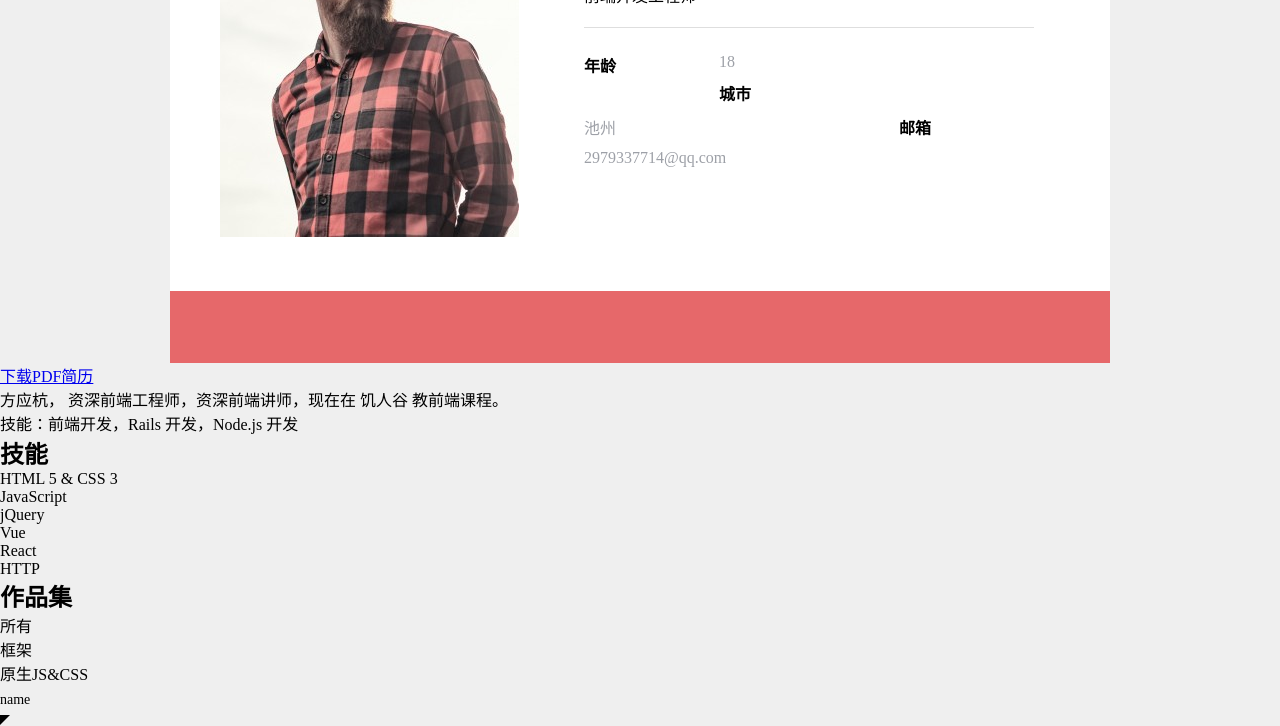
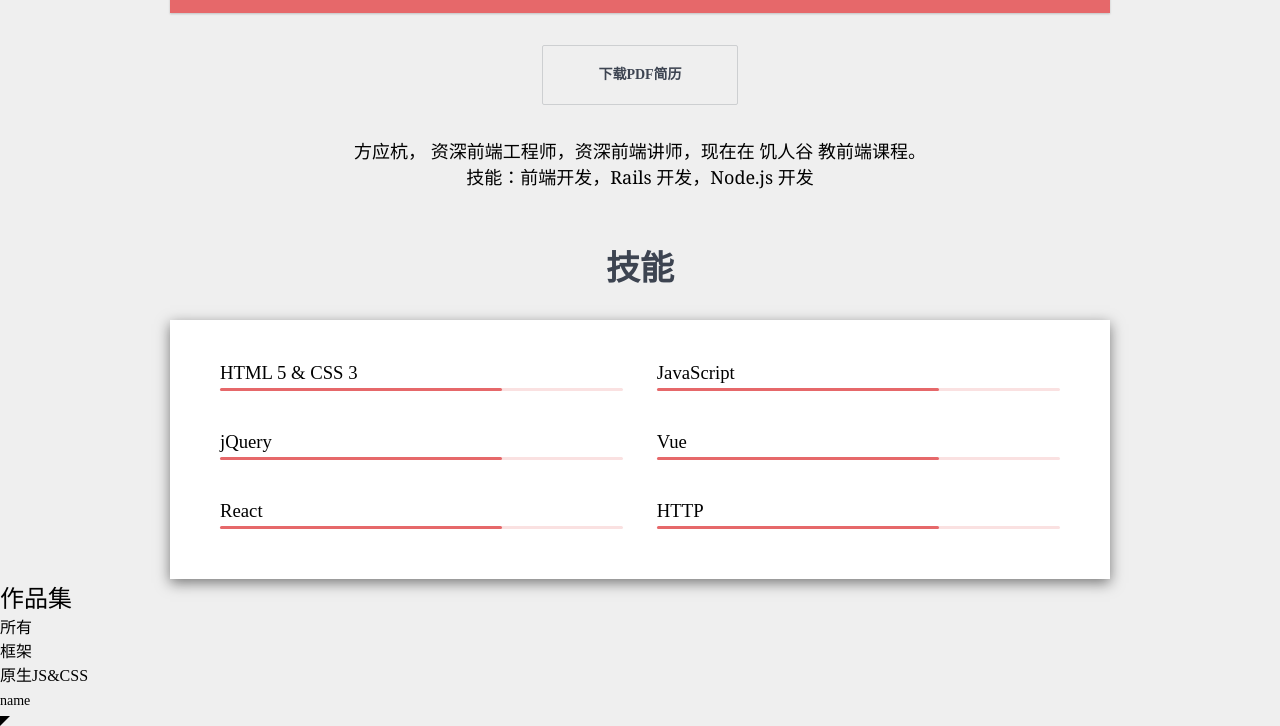
Before and after one commit to Youngto25/resume, a plain HTML site: page index.html in a window 1280 px wide. Shown: the part 675-1401 px from the top of the page. Drawn offline with Linux system fonts and the light colour scheme.

Commit message:
modify35

```diff
--- a/a.css
+++ b/a.css
@@ -20,8 +20,15 @@
     border-top: 1px solid #dedede;
   }
 
+  h1,h2,h3,h4,h5,h6{
+    font-weight: normal;
+  }
 
-  .topNavBar a{
+  ul,ol{
+    list-style: none;
+  }
+
+  a{
     text-decoration: none;/*去除下划线、继承body的颜色*/
     color:inherit;
   }
@@ -111,6 +118,7 @@
     margin-left: auto;
     margin-right: auto;
     background-color: #ffffff;
+    box-shadow: 0px 1px 2px 0px rgba(0,0,0,0.2);
   }
 
   .userCard .welcome{
@@ -197,6 +205,93 @@
     vertical-align:top;
   }
 
+  body>main{
+    margin-top: -350px;
+  }
+
+  body>main .downlocadResume-wrapper{
+    text-align: center;
+  }
+
+  body>main .downloadResume{
+    border: 1px solid #cdcfd1;
+    background: #efefef;
+    font-size: 14px;
+    line-height: 16px;
+    padding: 21px 55px;
+    display: inline-block;
+    border-radius: 2px;
+    color: #3d4451;
+    font-weight: bold;
+    margin: 32px 0;
+    transition: box-shadow 0.2s;
+  }
+
+  body> main .downloadResume:hover{
+    box-shadow: 0px 4px 13px 0px rgba(0,0,0,0.5);
+  }
+
+  body >main .introduce{
+    max-width: 940px;
+    margin-left: auto;
+    margin-right: auto;
+    text-align: center;
+    font-family: Georgia, "Times New Roman", Times, sans-serif;
+    font-size: 18px;
+  }
+
+  section.skills{
+    max-width: 940px;
+    margin-left: auto;
+    margin-right: auto;
+    margin-top: 60px;
+  }
+
+  section.skills>h2{
+    text-align: center;
+    color: #3d4451;
+    font-size:34px;
+    line-height: 1.2;
+    font-weight: 600;
+  }
+
+  section.skills>h3{
+    font-size: 14px;
+    line-height: 1.1;
+    padding-right: 40px;
+  }
+
+  section.skills>ol{
+    background: white;
+    box-shadow: 0px 4px 13px 0px rgba(0,0,0,0.5);
+    padding: 42px 50px 10px;
+    margin-top: 30px;
+  }
+
+  section.skills >ol >li{
+    float: left;
+    width: 48%;
+    box-sizing: border-box;
+  }
+
+  section.skills >ol >li:nth-child(even){
+    float: right;
+  }
+
+  section.skills .progressBar{
+    height: 3px;
+    background: #fae1e1;
+    border-radius: 2px;
+    margin: 4px 0 40px;
+  }
+
+  section.skills .progressBar .progress{
+    height: 3px;
+    background: #e6686a;
+    width: 70%;
+    border-radius: 2px;
+  }
+
   .test1{
     display: block;
     border: 10px solid transparent;
--- a/index.html
+++ b/index.html
@@ -15,7 +15,7 @@
     </head>
   <body>
     <div class="topNavBar">
-     <div class=topNavBar-inner clearfix><!--clearfix可以解决float所造成的已知的bug-->
+     <div class="topNavBar-inner clearfix"><!--clearfix可以解决float所造成的已知的bug-->
       <a class="logo" href="#" alt="logo" style="float:left;"><!--浮动，表明元素必须浮动在其所在的块容器左侧的关键字-->
         <span class="rs">RS</span><span class="card">card</span>
        </a>
@@ -91,27 +91,70 @@
     </a>
       </footer>
       </div>
-      <a class="button" href="#">下载PDF简历</a>
-      <p>
+      <p class="downlocadResume-wrapper">
+        <a class="downloadResume" href="./resume.pdf" target="_blank" download>下载PDF简历</a>
+      </p>
+      <p class="introduce">
         方应杭， 资深前端工程师，资深前端讲师，现在在 饥人谷 教前端课程。<br>
         技能：前端开发，Rails 开发，Node.js 开发
       </p>
     </main>
-    <section>
+    <section class="skills">
       <h2>技能</h2>
-      <ol>
-        <li>HTML 5 &amp; CSS 3</li>
-        <li>JavaScript</li>
-        <li>jQuery</li>
-        <li>Vue</li>
-        <li>React</li>
-        <li>HTTP</li>
+      <ol class="clearfix">
+        <li>
+          <h3>
+              HTML 5 &amp; CSS 3
+          </h3>
+          <div class="progressBar">
+            <div class="progress"></div>
+          </div>
+        </li>
+        <li>
+            <h3>
+                JavaScript
+            </h3>
+            <div class="progressBar">
+              <div class="progress"></div>
+            </div>
+          </li>
+          <li>
+              <h3>
+                  jQuery
+              </h3>
+              <div class="progressBar">
+                <div class="progress"></div>
+              </div>
+            </li>
+            <li>
+                <h3>
+                    Vue
+                </h3>
+                <div class="progressBar">
+                  <div class="progress"></div>
+                </div>
+              </li>
+              <li>
+                  <h3>
+                      React
+                  </h3>
+                  <div class="progressBar">
+                    <div class="progress"></div>
+                  </div>
+                </li>
+                <li>
+                    <h3>
+                        HTTP
+                    </h3>
+                    <div class="progressBar">
+                      <div class="progress"></div>
+                    </div>
       </ol>
     </section>
     <section>
       <h2>作品集</h2>
       <nav>
-        <ol>
+        <ol class="clearfix;">
           <li>所有</li>
           <li>框架</li>
           <li>原生JS&amp;CSS</li>
```
Also changed, not shown: 1 other file.
